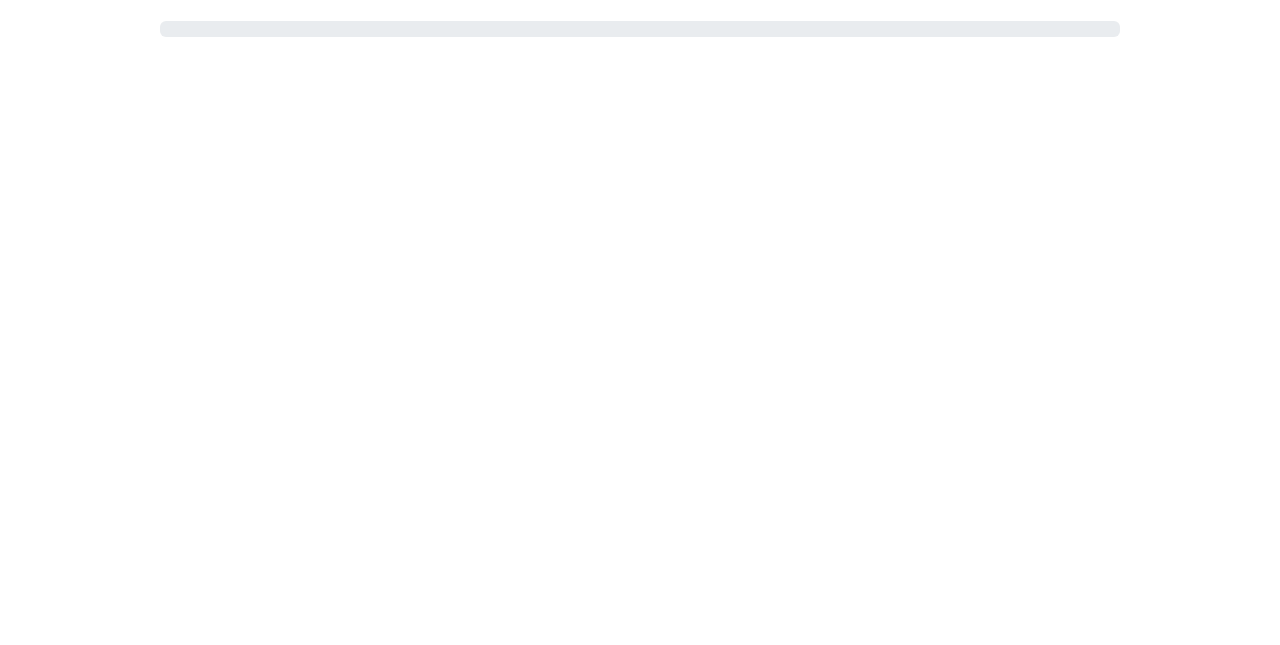
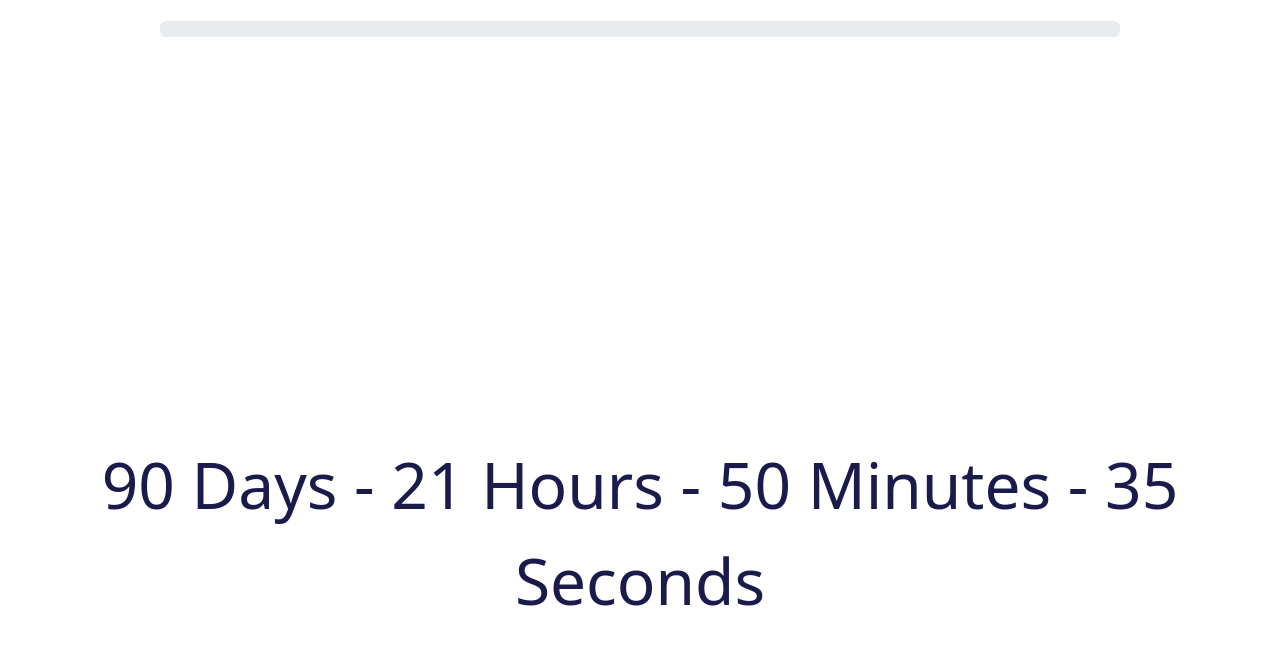
Before and after one commit to BrettPost/CardMatching, a plain HTML site: page Index.html in a window 1280 px wide. Shown: the part 721-1366 px from the top of the page. Before the commit the page ends 800 px from the top, so only its background shows below. Drawn offline with nearby package versions, Linux system fonts and the light colour scheme.

Commit message:
Move Countdown added

```diff
--- /dev/null
+++ b/CSS/Stylesheet.css
@@ -0,0 +1,8 @@
+.time {
+    display: block;
+    color: #1A1A4B;
+    font-size: 64px;
+    text-align: center;
+    margin-top: 50vh;
+    margin-bottom: 50vh;
+}
--- a/Index.html
+++ b/Index.html
@@ -14,10 +14,14 @@
 
         <!-- Bootstrap CSS -->
         <link href="https://cdn.jsdelivr.net/npm/bootstrap@5.3.2/dist/css/bootstrap.min.css" rel="stylesheet" integrity="sha384-T3c6CoIi6uLrA9TneNEoa7RxnatzjcDSCmG1MXxSR1GAsXEV/Dwwykc2MPK8M2HN" crossorigin="anonymous">
+        <link rel="stylesheet" href="https://cdn.jsdelivr.net/npm/bootstrap-icons@1.11.3/font/bootstrap-icons.min.css">
+        <link href="CSS/Stylesheet.css" rel="stylesheet" >
 
+        <!-- <script src="https://kit.fontawesome.com/yourcode.js" crossorigin="anonymous"></script> -->
         <script src="./JavaScript/Card.js"></script>
+        <script src="./JavaScript/MovingDate.js"></script>
     </head>
-    <body>
+    <body onload="countdownTo('2024-05-28')">
         <!-- Bootstrap JS -->
         <!-- <script src="https://cdn.jsdelivr.net/npm/bootstrap@5.3.2/dist/js/bootstrap.bundle.min.js" integrity="sha384-C6RzsynM9kWDrMNeT87bh95OGNyZPhcTNXj1NW7RuBCsyN/o0jlpcV8Qyq46cDfL" crossorigin="anonymous"></script> -->
 
@@ -120,6 +124,10 @@
             <div id="progressBar" class="progress-bar-striped bg-primary" role="progressbar" style="width: 0%" aria-valuenow="0" aria-valuemin="0" aria-valuemax="100"></div>
         </div>
 
+        <div >
+            <label id="countdown" class="time" >99 Days - 23 Hours - 59 Minutes - 59 Seconds</label>
+        </div>
+
 
     </body>
 </html>
--- /dev/null
+++ b/JavaScript/MovingDate.js
@@ -0,0 +1,38 @@
+// const date = new Date();
+// const moveInDate = new Date('05-28-2024');
+// const timeLeft = moveInDate - date.toLocaleDateString('en-US');
+
+// console.log(timeLeft);
+
+function countdownTo(targetDate) {
+    const target = new Date(targetDate).getTime();
+    const countdown = document.getElementById('countdown');
+
+    // Update the count down every 1 second
+    const interval = setInterval(function() {
+        const now = new Date().getTime();
+        const distance = target - now;
+
+        // Time calculations for days, hours, minutes, and seconds
+        const days = Math.floor(distance / (1000 * 60 * 60 * 24));
+        const hours = Math.floor((distance % (1000 * 60 * 60 * 24)) / (1000 * 60 * 60));
+        const minutes = Math.floor((distance % (1000 * 60 * 60)) / (1000 * 60));
+        const seconds = Math.floor((distance % (1000 * 60)) / 1000);
+
+        // Output the result in a variable
+        const countdownText = days + " Days - " + hours + " Hours - " + minutes + " Minutes - " + seconds + " Seconds";
+
+        // If the count down is over, write some text and stop the interval
+        if (distance < 0) {
+            clearInterval(interval);
+            console.log("The countdown is over!");
+            countdown.innerText = "00 Days - 00 Hours - 00 Minutes - 00 Seconds";
+        } else {
+            countdown.innerText = countdownText;
+            console.log(countdownText);
+        }
+    }, 1000);
+  }
+
+  // Example usage: Countdown to "2024-12-31"
+  countdownTo("2024-05-28");
```
Also changed, not shown: 2 other files.
